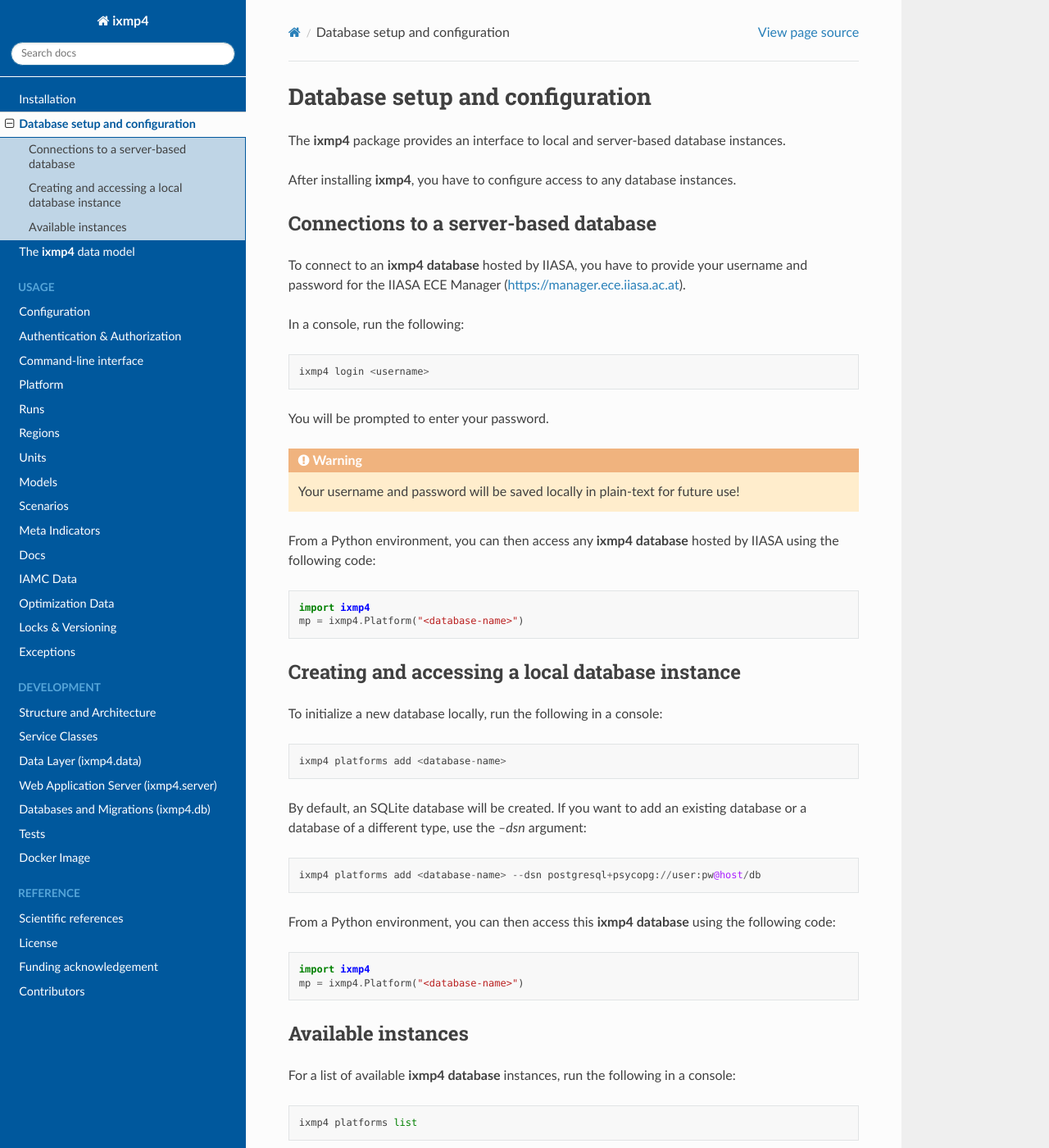
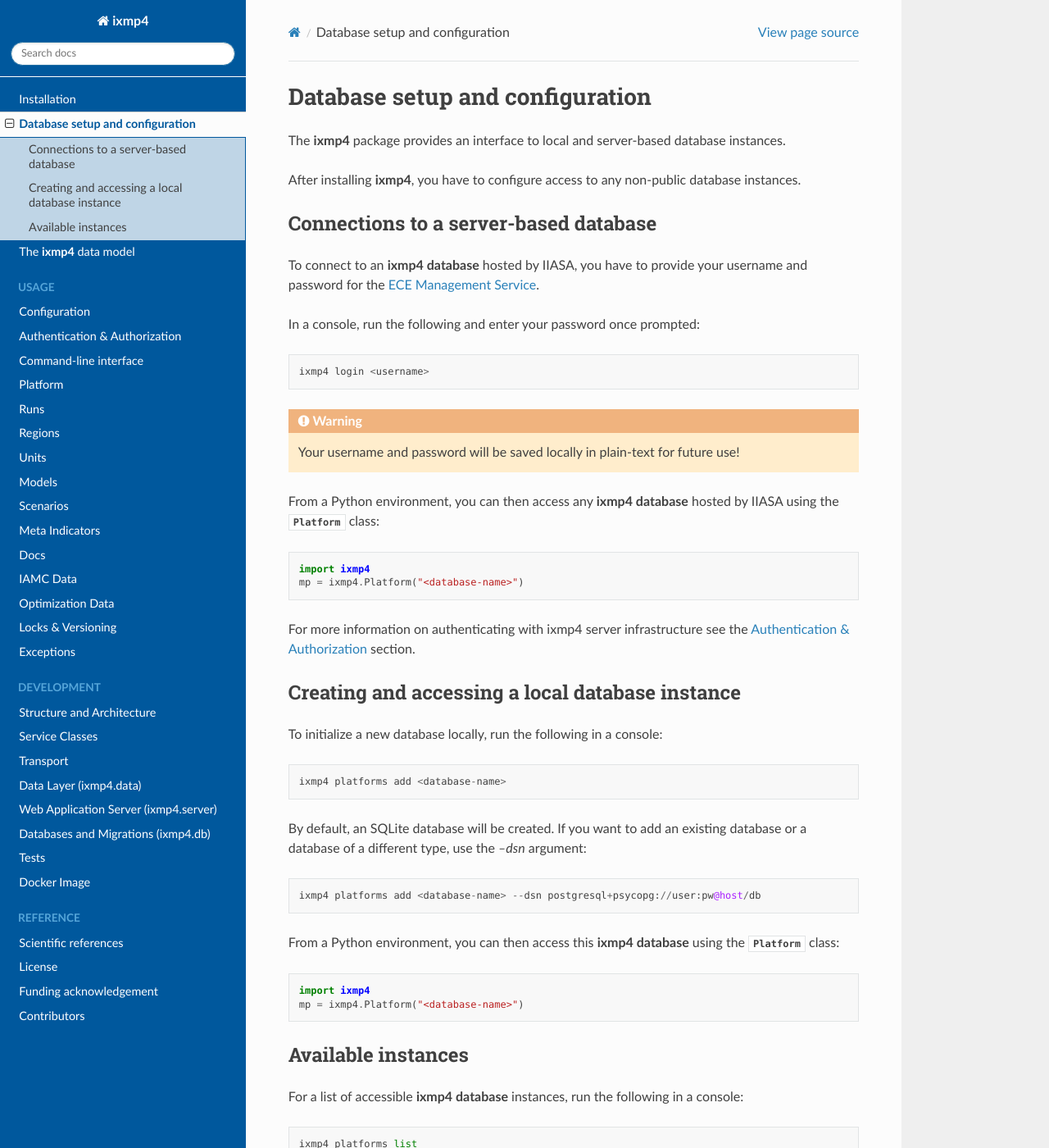
Before and after one commit to iiasa/ixmp4, a Sphinx documentation site: the page built from doc/source/setup.rst, in a window 1280 px wide and 1400 px high. Shown: the whole window at 82% size. Built offline with Sphinx 7.4.7 and the Read the Docs theme 3.1.0, drawn with Linux system fonts in a browser that asks for light colours; some of the changed text lies outside the part shown.

Commit message:
update references in existings docs

```diff
--- a/doc/source/index.rst
+++ b/doc/source/index.rst
@@ -13,7 +13,7 @@
 
 .. |python| image:: https://img.shields.io/badge/python-3.10_|_3.11_|_3.12|_3.13_|_3.14-blue?logo=python&logoColor=white
    :target: https://github.com/iiasa/ixmp4
-\
+
 Overview
 --------
 
@@ -58,6 +58,7 @@
 
    development/architecture
    development/services
+   development/transport
 
    data/modules
    server/modules
--- a/doc/source/setup.rst
+++ b/doc/source/setup.rst
@@ -3,33 +3,37 @@
 
 The **ixmp4** package provides an interface to local and server-based database instances.
 
-After installing **ixmp4**, you have to configure access to any database instances.
+After installing **ixmp4**, you have to configure access to any non-public database instances.
 
 Connections to a server-based database
 --------------------------------------
 
 To connect to an **ixmp4 database** hosted by IIASA, you have to provide your username
-and password for the IIASA ECE Manager (https://manager.ece.iiasa.ac.at).
+and password for the |ece_management_service|.
 
-In a console, run the following:
+.. |ece_management_service| raw:: html
+
+   <a href="https://manager.ece.iiasa.ac.at/" target="_blank">ECE Management Service</a>
+
+In a console, run the following and enter your password once prompted:
 
 .. code-block::
 
     ixmp4 login <username>
-
-You will be prompted to enter your password.
 
 .. warning::
 
     Your username and password will be saved locally in plain-text for future use!
 
 From a Python environment, you can then access any **ixmp4 database** hosted by IIASA
-using the following code:
+using the :class:`~ixmp4.core.platform.Platform` class:
 
 .. code-block:: python
 
     import ixmp4
     mp = ixmp4.Platform("<database-name>")
+
+For more information on authenticating with ixmp4 server infrastructure see the :doc:`/usage/auth` section.
 
 Creating and accessing a local database instance
 ------------------------------------------------
@@ -47,7 +51,7 @@
     ixmp4 platforms add <database-name> --dsn postgresql+psycopg://user:pw@host/db
 
 From a Python environment, you can then access this **ixmp4 database** using the
-following code:
+:class:`~ixmp4.core.platform.Platform` class:
 
 .. code-block:: python
 
@@ -57,8 +61,10 @@
 Available instances
 -------------------
 
-For a list of available **ixmp4 database** instances, run the following in a console:
+For a list of accessible **ixmp4 database** instances, run the following in a console:
 
 .. code-block::
 
     ixmp4 platforms list
+
+For more information on managing platforms with the console see the :doc:`/usage/cli` section.
```
